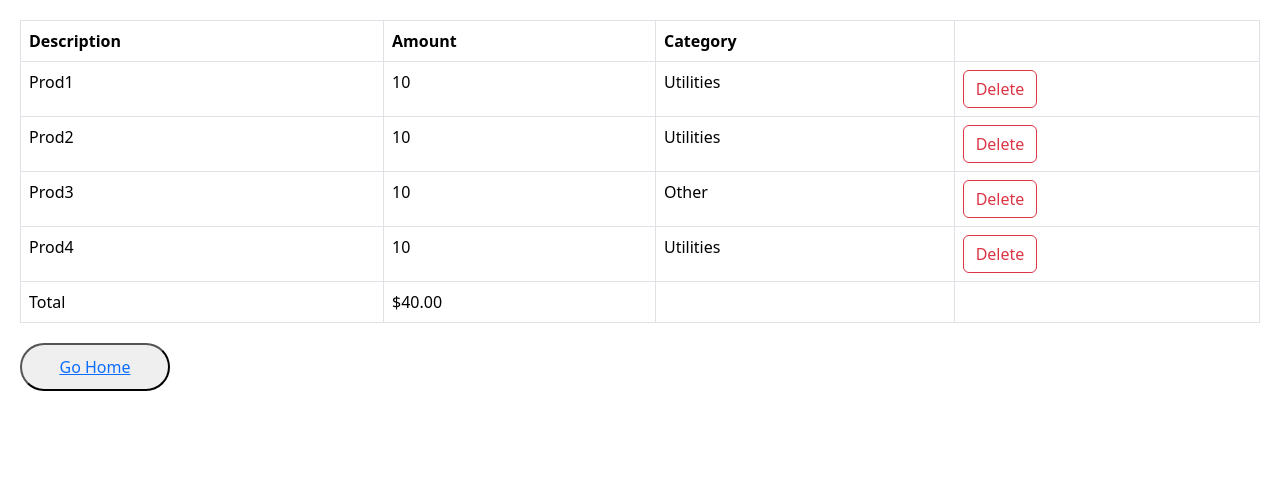
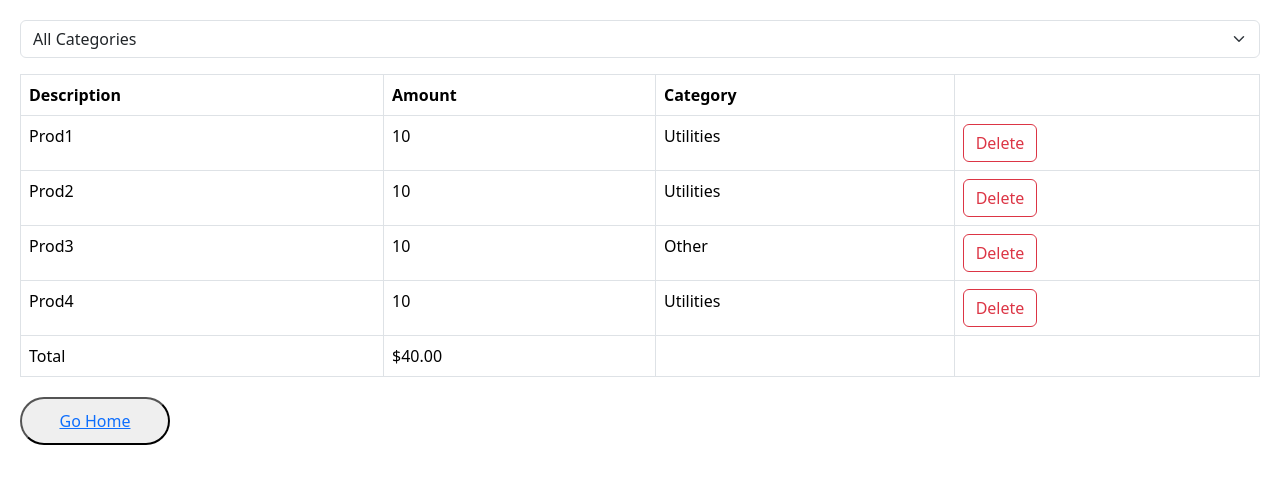
Before and after one commit to StanKarpenko1/react-exercises-cypress, a React (Vite) app: page /expense-tracker in a window 1280 px wide. Shown: the top 484 px of the page. Built offline with nearby package versions, Linux system fonts and the light colour scheme.

Commit message:
added ExpensesFilter

```diff
--- /dev/null
+++ b/src/components/expence-tracker/ExpenceFilter.tsx
@@ -0,0 +1,20 @@
+
+interface Props {
+    onSelectCategory: (category: string) => void ;
+}
+const ExpenceFilter = ({onSelectCategory}: Props) => {
+  return (
+
+    <select  className="form-select" onChange={(event) => onSelectCategory(event.target.value)}>
+
+        <option value="">All Categories</option>
+        <option value="Groceries">Groceries</option>
+        <option value="Utilities">Utilities</option>
+        <option value="Entertainment">Entertainment</option>
+
+    </select>
+
+  )
+}
+
+export default ExpenceFilter
--- a/src/pages/ExpenseTrackerPage.tsx
+++ b/src/pages/ExpenseTrackerPage.tsx
@@ -1,8 +1,11 @@
 import { useState } from "react";
 import ExpenceList from "../components/expence-tracker/ExpenseList";
 import GoHomeButton from "../components/GoHome/GoHome";
+import ExpenceFilter from "../components/expence-tracker/ExpenceFilter";
 
 const ExpenseTrackerPage = () => {
+
+  const [selectedCat, setSelectedCat] = useState('')
 
   const [expenses, setExpenses] = useState([
     { id: 1, description: "Prod1", amount: 10, category: "Utilities" },
@@ -13,11 +16,19 @@ const ExpenseTrackerPage = () => {
 
   const handleDelete = (id: number) => setExpenses(expenses.filter(e => e.id !== id))
 
+  const visibleExpenses = selectedCat
+    ? expenses.filter((e) => e.category === selectedCat)
+    : expenses
 
   return (
     <div>
+
+      <div className="mb-3">
+        <ExpenceFilter onSelectCategory={(category) => setSelectedCat(category)}/>
+      </div>
+
       <ExpenceList
-        expenses={expenses}
+        expenses={visibleExpenses}
         onDelete={ handleDelete } />
 
       <GoHomeButton />
```
